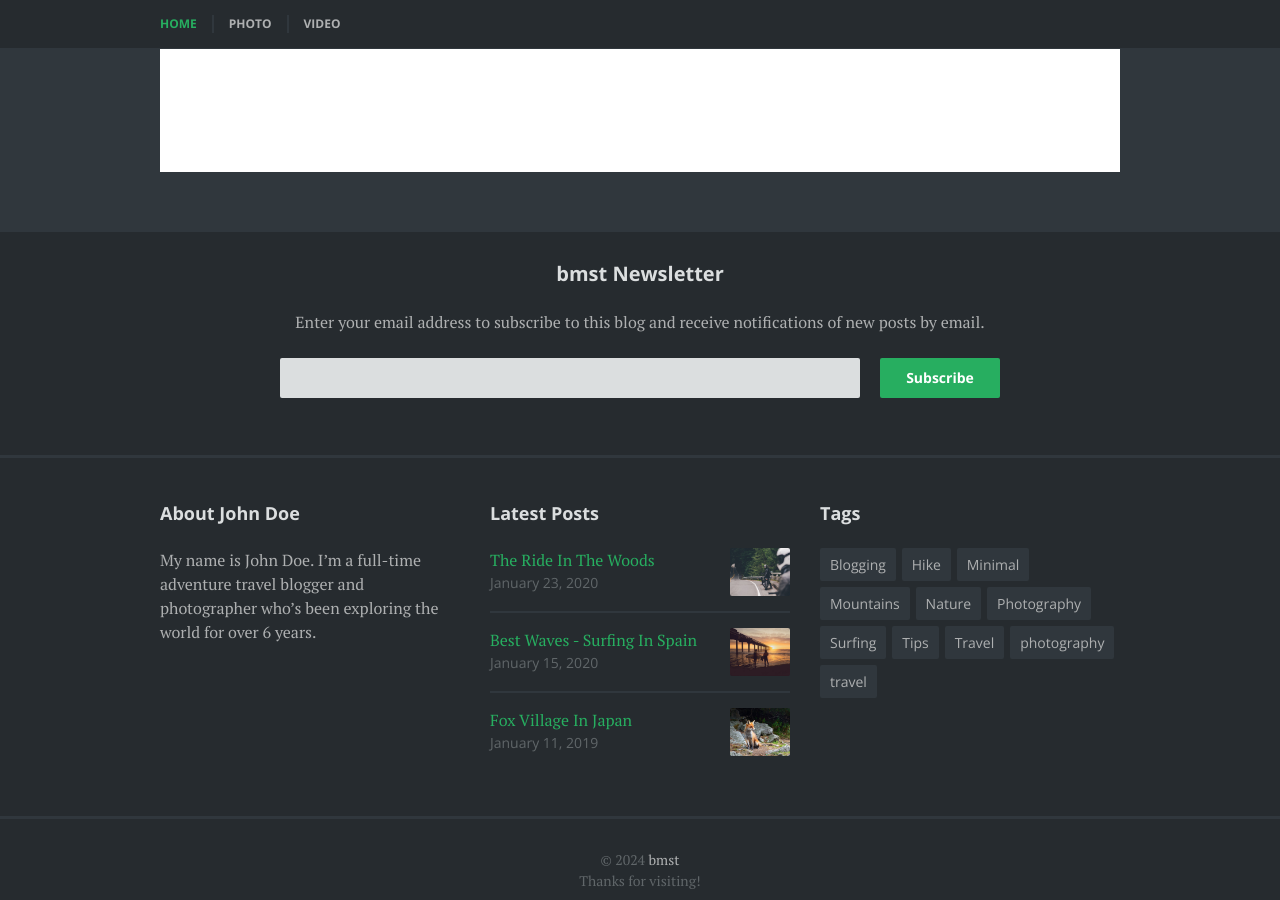
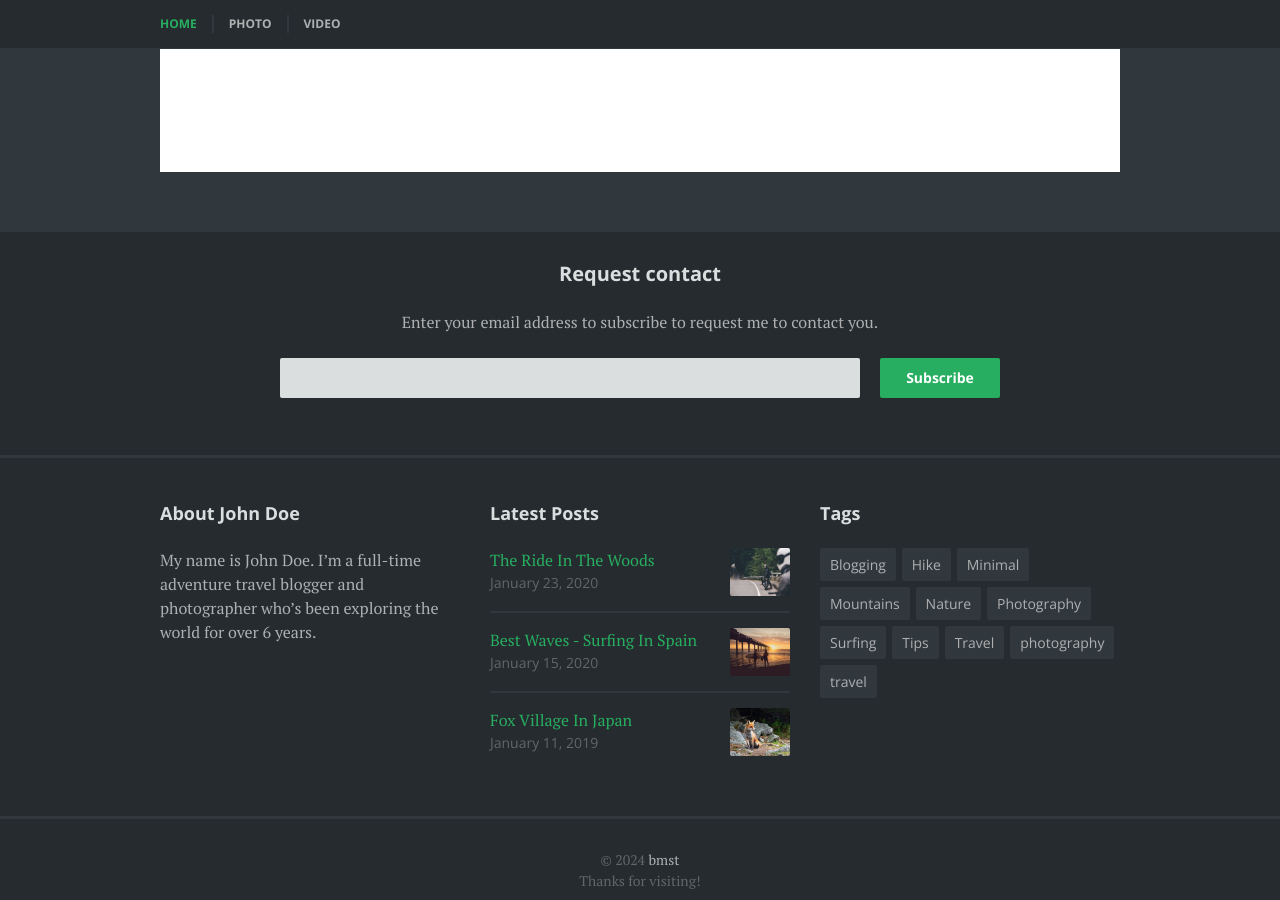
Before and after one commit to bmstbmst/bmstbmst.github.io, a Jekyll site: the page built from index.md, in a window 1280 px wide and 900 px high, scrolled down 874 px. Built offline with Jekyll 4.4.1, drawn with Linux system fonts in a browser that asks for light colours; some web fonts are replaced.

Commit message:
Update widgets.html

```diff
--- a/_includes/widgets.html
+++ b/_includes/widgets.html
@@ -4,8 +4,8 @@
     <div id="footer-fullwidth" class="footer-fullwidth">
         <section class="widget widget-subscribe">
             <div class="inner">
-                <h2 class="widget-title">{{ site.title }} Newsletter</h2>
-                <p>Enter your email address to subscribe to this blog and receive notifications of new posts by email.</p>
+                <h2 class="widget-title">Request contact</h2>
+                <p>Enter your email address to subscribe to request me to contact you.</p>
                 <!-- Begin MailChimp Signup Form -->
                 <div id="mc_embed_signup">
                     <form action="{{ site.mailchimp_url }}" method="post" id="mc-embedded-subscribe-form" name="mc-embedded-subscribe-form" class="validate" target="_blank" novalidate>
```
